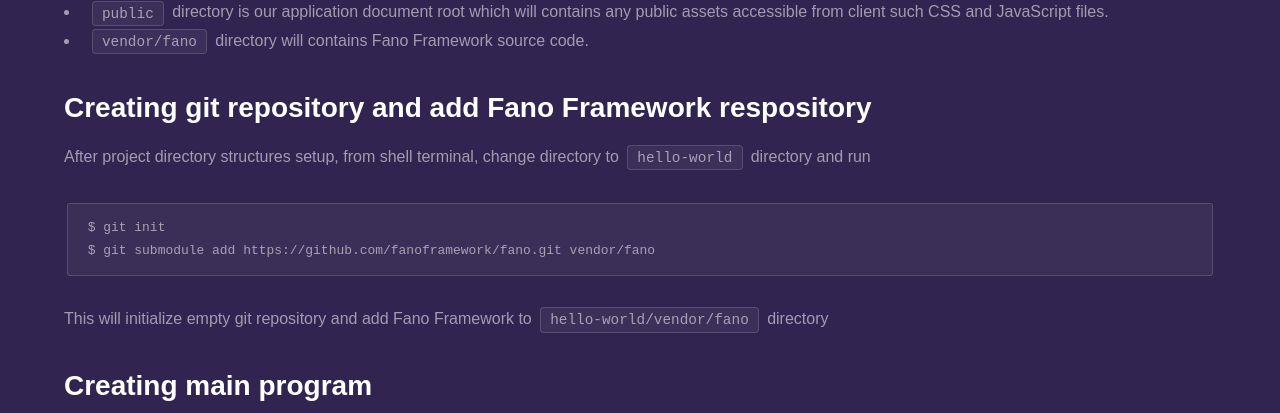
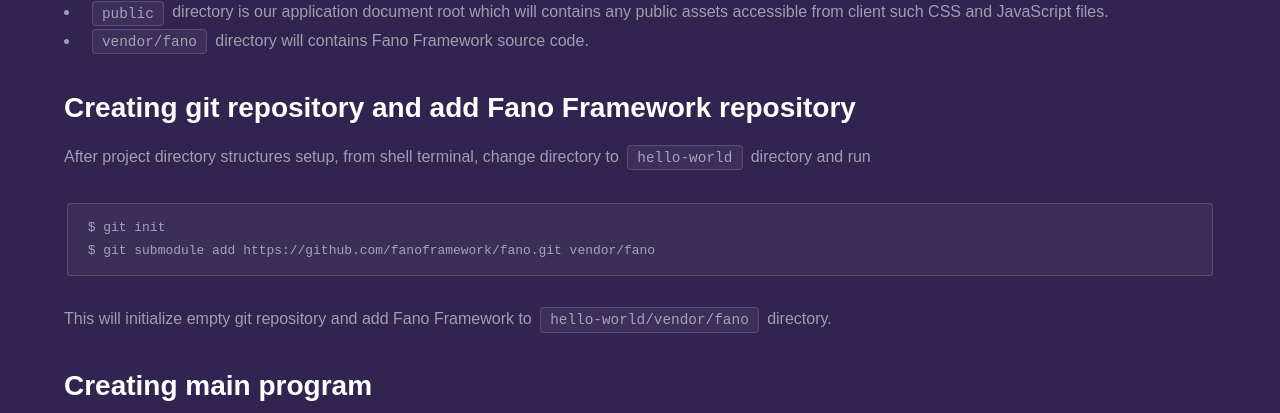
Before and after one commit to fanoframework/fanoframework.github.io, a Jekyll site: the page built from tutorials/hello-world-application/index.md, in a window 1280 px wide and 900 px high, scrolled down 1192 px. Shown: the part 168-581 px from the top of the window. Built offline with Jekyll 4.4.1, drawn with Linux system fonts in a browser that asks for light colours; our own code applies the rules of GitHub Pages for plain Markdown files.

````diff
--- a/tutorials/hello-world-application/index.md
+++ b/tutorials/hello-world-application/index.md
@@ -50,7 +50,7 @@
 - `public` directory is our application document root which will contains any public assets accessible from client such CSS and JavaScript files.
 - `vendor/fano` directory will contains Fano Framework source code.
 
-## Creating git repository and add Fano Framework respository
+## Creating git repository and add Fano Framework repository
 
 After project directory structures setup, from shell terminal, change directory to `hello-world` directory and run
 
@@ -60,7 +60,7 @@
 ```
 
 This will initialize empty git repository and add Fano Framework to
-`hello-world/vendor/fano` directory
+`hello-world/vendor/fano` directory.
 
 ## Creating main program
 
````
